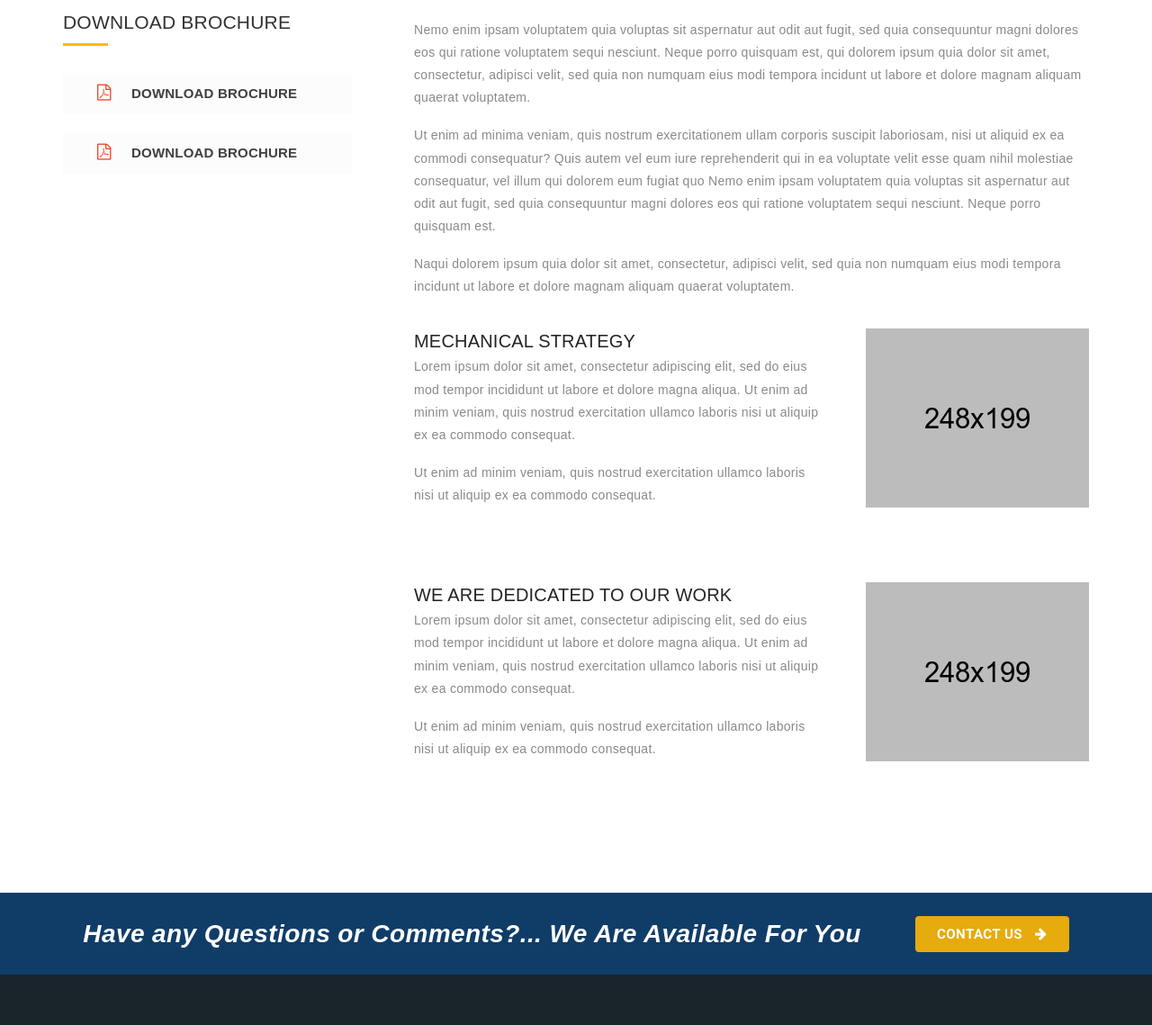
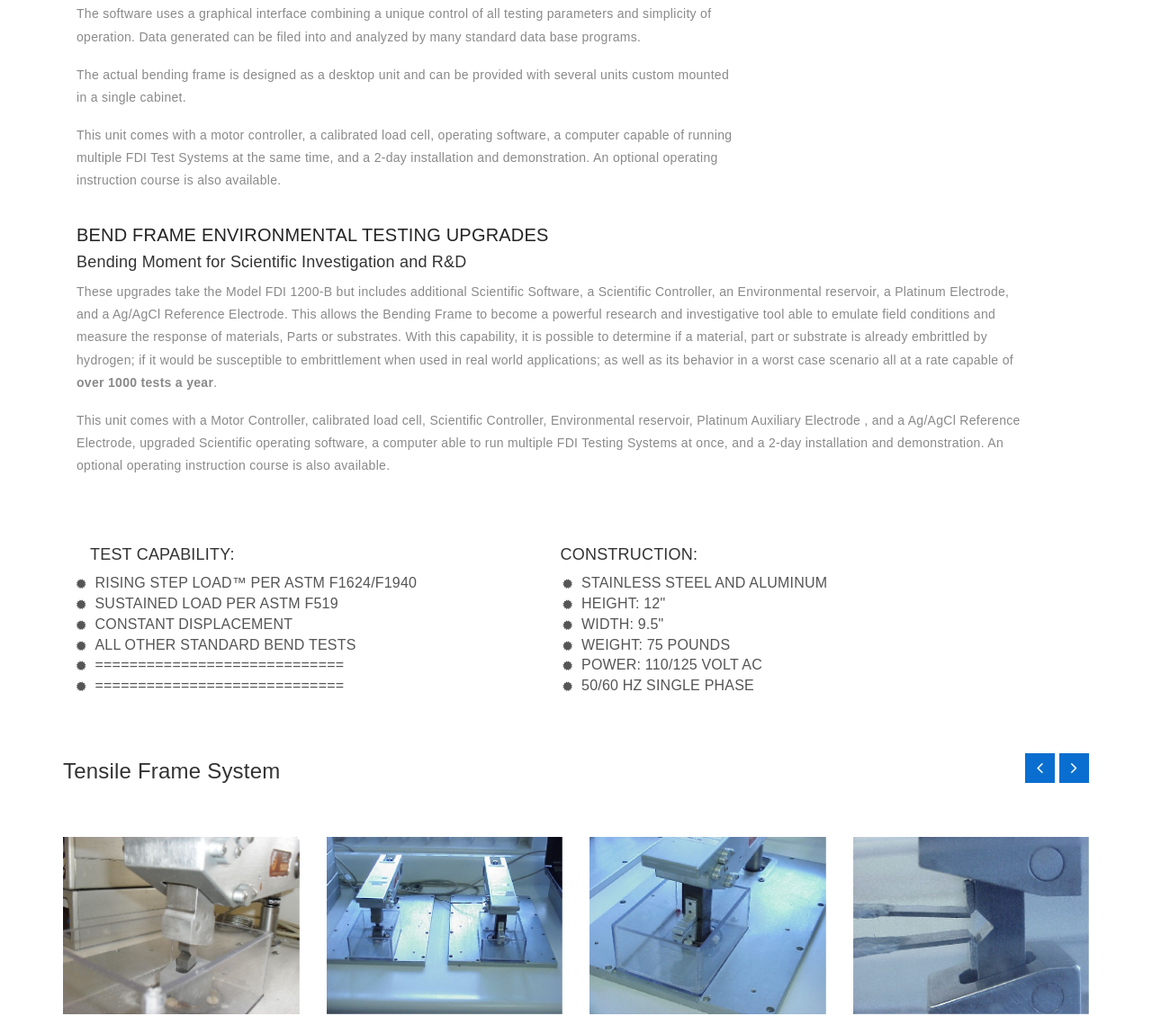
Before and after one commit to jimijack-zz/RSL, a plain HTML site: page bending_frame.html in a window 1280 px wide. Shown: the part 1033-2172 px from the top of the page at 90% size. Drawn offline with nearby package versions, Linux system fonts and the light colour scheme.

Commit message:
Added bending.html content

```diff
--- a/bending_frame.html
+++ b/bending_frame.html
@@ -141,71 +141,164 @@
 
             <div class="row">
                 <!-- Side Menu Section -->
-                <div class="col-md-4 col-sm-12 pull-left">
+
+                <!-- <div class="col-md-3 col-sm-12 pull-left">
                     <div class="single-sidebar-widget">
                         <div class="special-links">
-                            <ul>
-                                <li><a href="tensile_frame.html">Tensile Frame Systems</a></li>
-                                <li class="active"><a href="bending_frame.html">Bending Frame Systems</a></li>
+                                        <ul>
+                                <li class="active"><a href="tensile_frame.html">Tensile Frame Systems</a></li>
+                                <li><a href="bending_frame.html">Bending Frame Systems</a></li>
                                 <li><a href="motor_controller.html">Motor Controller</a></li>
                                 <li><a href="adapters.html">Adapters for Bending & Tensile</a></li>
                                 <li><a href="training_courses.html">RSL™ Training Courses</a></li>
                                 <li><a href="calibration_services.html">RSL™ System Calibration Services</a></li>
-                            </ul>
+                                        </ul>
                         </div>
-                    </div>
+                            </div>
 
                     <div class="single-sidebar-widget">
                         <div class="sec-title">
-                            <h2><span>Download brochure</span></h2>
+                                        <h2><span>Download brochure</span></h2>
                         </div>
                         <ul class="brochure-btns">
                             <li><a href="#" class="clearfix"><i class="fa fa-file-pdf-o"></i> <span>Download Brochure</span> </a></li>
                             <li><a href="#" class="clearfix"><i class="fa fa-file-pdf-o"></i> <span>Download Brochure</span></a></li>
                         </ul>
-                    </div>
-                </div>
+                            </div>
+
+                </div> -->
                 <!-- End Side Menu Section -->
 
                 <!-- About Bending Frame Systems -->
-                <div class="col-md-8 col-sm-12 pull-right tab-content">
+                <div class="col-md-12 col-sm-12 pull-right tab-content">
 
                     <!-- meterial engineering  -->
                     <div class="tab-pane fade in active" id="meterial">
-                        <div class="image-box clearfix">
-                            <img src="images/services/single-service-1.jpg" alt=""/>
-                            <img src="images/services/single-service-2.jpg" alt="" class="pull-right" />
-                        </div>
+                        <!-- <div class="image-box clearfix">
+                                        <img src="images/services/single-service-1.jpg" alt=""/>
+                                        <img src="images/services/single-service-2.jpg" alt="" class="pull-right" />
+                        </div> -->
                         <div class="sec-title">
-                            <h2><span>Bending Frame Systems</span></h2>
-                            <p>Nemo enim ipsam voluptatem quia voluptas sit aspernatur aut odit aut fugit, sed quia consequuntur magni dolores eos qui ratione voluptatem sequi nesciunt. Neque porro quisquam est, qui dolorem ipsum quia dolor sit amet, consectetur, adipisci velit, sed quia non numquam eius modi tempora incidunt ut labore et dolore magnam aliquam quaerat voluptatem.</p>
-                            <p>Ut enim ad minima veniam, quis nostrum exercitationem ullam corporis suscipit laboriosam, nisi ut aliquid ex ea commodi consequatur? Quis autem vel eum iure reprehenderit qui in ea voluptate velit esse quam nihil molestiae consequatur, vel illum qui dolorem eum fugiat quo  Nemo enim ipsam voluptatem quia voluptas sit aspernatur aut odit aut fugit, sed quia consequuntur magni dolores eos qui ratione voluptatem sequi nesciunt. Neque porro quisquam est.</p>
-                            <p>Naqui dolorem ipsum quia dolor sit amet, consectetur, adipisci velit, sed quia non numquam eius modi tempora incidunt ut labore et dolore magnam aliquam quaerat voluptatem.</p>
-                        </div>
-                        <div class="image-caption-box">
-                            <div class="text-box">
-                                <h2>mechanical  Strategy</h2>
-                                <p>Lorem ipsum dolor sit amet, consectetur adipiscing elit, sed do eius mod tempor incididunt ut labore et dolore magna aliqua. Ut enim ad minim veniam, quis nostrud exercitation ullamco laboris nisi ut aliquip ex ea commodo consequat. </p>
-                                <p>Ut enim ad minim veniam, quis nostrud exercitation ullamco laboris nisi ut aliquip ex ea commodo consequat. </p>
+                            <h2><span>4-Point Bending Frame Systems</span></h2>
+                            <div class="col-md-8 sol-sm-12">
+                                <p><strong>Model FDI 1200-B Rising Step Load<sup>TM</sup> Bend Test System<br /></strong>Quality Monitoring Using a Bending Moment</p>
+                                <p>This unit utilizes a constant displacement bending arm precisely controlled through software developed  especially for this equipment. Although  designed for ASTM F519 testing, by combining its use of 4-Point Bending and  various fixtures, the versatile FDI 1200-B test system can perform a broad variety of tests, including quality control tests for plating in bending on single edged notched square bars, and with the right fixtures, the same bend frame can test actual parts such as Fasteners, <strong>even C-Rings in compression and Tensile Coupons in tension!</strong></p>
+                                <p>With the use of Certified Test Specimen, in 24 HOURS, you can QUANTITATIVLY measure the hydrogen generated by any specific plating process QUICKLY giving you useful information to help you improve the quality of your parts or plating baths.</p>
+                                <p>The software uses a graphical  interface combining a unique control of all testing parameters and simplicity of operation. Data generated can be filed into and analyzed by many standard  data base programs.</p>
+                                <p> The actual bending frame is designed as a desktop unit and can be provided with several units custom mounted in a single cabinet.</p>
+                                <p>This unit comes with a motor controller, a calibrated load cell, operating software, a computer capable of  running multiple FDI Test Systems at the same time, and a 2-day installation  and demonstration. An optional operating  instruction course is also available.</p>
                             </div>
-                            <div class="caption-box-img">
-                                <img src="images/services/single-service-3.jpg" alt="Awesome Image"/>
+                            <div class="col-md-4 col-sm-12">
+                                <img src="images/services/bending_frame8.jpg" alt="" width="300"/>
                             </div>
                         </div>
-                        <div class="image-caption-box">
+                        <div class="image-caption-box col-md-12 col-sm-12">
                             <div class="text-box">
-                                <h2>We are dedicated to our work</h2>
-                                <p>Lorem ipsum dolor sit amet, consectetur adipiscing elit, sed do eius mod tempor incididunt ut labore et dolore magna aliqua. Ut enim ad minim veniam, quis nostrud exercitation ullamco laboris nisi ut aliquip ex ea commodo consequat.</p>
-                                <p>Ut enim ad minim veniam, quis nostrud exercitation ullamco laboris nisi ut aliquip ex ea commodo consequat. </p>
+                                <h2>Bend Frame Environmental Testing Upgrades</h2>
+                                <h4>Bending Moment for Scientific Investigation and R&amp;D</h4>
+                                <p>These upgrades take the Model FDI  1200-B but includes additional Scientific Software, a Scientific Controller, an Environmental reservoir, a Platinum Electrode, and a Ag/AgCl Reference  Electrode. This allows the Bending Frame to become a powerful research and investigative tool able to emulate field conditions and measure the response of  materials, Parts or substrates. With this capability, it is possible to determine if a material, part or substrate  is already   embrittled by hydrogen; if it would be susceptible to embrittlement when used in real world applications; as well as its behavior in a worst case scenario all at a rate capable of <strong>over 1000 tests a year</strong>.</p>
+                                <p> This unit comes with a Motor Controller, calibrated load cell, Scientific Controller, Environmental reservoir, Platinum Auxiliary Electrode , and a Ag/AgCl Reference Electrode, upgraded  Scientific operating software, a computer able to run multiple FDI Testing  Systems at once, and a 2-day installation and demonstration. An optional operating instruction course is also available.</p>
                             </div>
-                            <div class="caption-box-img">
-                                <img src="images/services/single-service-4.jpg" alt="Awesome Image"/>
+                                        <!-- <div class="caption-box-img">
+                                <img src="images/services/single-service-3.jpg" alt="Awesome Image"/>
+                                        </div> -->
+                        </div>
+                        <div class="image-caption-box col-md-12 col-sm-12">
+
+                            <div class="text-box">
+                                <h4 class="col-md-6">TEST CAPABILITY:</h4>
+                                <h4 class="col-md-6">CONSTRUCTION:</h4>
+                                <table border="0" cellspacing="0" style="border-collapse: collapse" width="100%">
+                                    <tr>
+                                        <td width="25%">Rising Step Load™ per ASTM F1624/F1940</td>
+                                        <td width="25%">Stainless Steel and Aluminum</td>
+                                    </tr>
+                                    <tr>
+                                        <td width="25%">Sustained Load per ASTM F519</td>
+                                        <td width="25%">Height: 12"</td>
+                                    </tr>
+                                    <tr>
+                                        <td width="25%">Constant Displacement</td>
+                                        <td width="25%">Width: 9.5"</td>
+                                    </tr>
+                                    <tr>
+                                        <td width="25%">All other standard bend tests</td>
+                                        <td width="25%">Weight: 75 pounds</td>
+                                    </tr>
+                                    <tr>
+                                        <td width="25%">=============================</td>
+                                        <td width="25%">Power: 110/125 Volt AC</td>
+                                    </tr>
+                                    <tr>
+                                        <td width="25%">=============================</td>
+                                        <td width="25%">50/60 Hz Single Phase</td>
+                                    </tr>
+
+                                </table>
                             </div>
+
                         </div>
+
+
+
                     </div>
 
                 </div>
-                <!-- End About Bending Frame Systems -->
+                <!-- End About Tensile Frame Systems -->
+            </div>
+                <!-- IMAGE SLIDER -->
+            <div class="row">
+                <div class="container clearfix">
+                    <div class="section_header common">
+                        <h3>Tensile Frame System</h3>
+                    </div>
+                    <div class="our-pro-slider">
+
+                        <div class="pro-sliders">
+                            <div class="item">
+                                <img src="images/services/BendingFrame/bending_frame1.jpg"  alt="">
+                            </div>
+
+                            <div class="item">
+                                <img src="images/services/BendingFrame/bending_frame2.jpg"  alt="">
+                            </div>
+
+                            <div class="item">
+                                <img src="images/services/BendingFrame/bending_frame3.jpg"  alt="">
+                            </div>
+
+                            <div class="item">
+                                <img src="images/services/BendingFrame/bending_frame4.jpg"  alt="">
+                            </div>
+
+                            <div class="item">
+                                <img src="images/services/BendingFrame/bending_frame5.jpg"  alt="">
+                            </div>
+
+                            <div class="item">
+                                <img src="images/services/BendingFrame/bending_frame6.jpg"  alt="">
+                            </div>
+
+                            <div class="item">
+                                <img src="images/services/BendingFrame/bending_frame7.jpg"  alt="">
+                            </div>
+
+                            <div class="item">
+                                <img src="images/services/BendingFrame/bending_frame8.jpg"  alt="">
+                            </div>
+
+                            <div class="item">
+                                <img src="images/services/BendingFrame/bending_frame9.jpg"  alt="">
+                            </div>
+
+                            <div class="item">
+                                <img src="images/services/BendingFrame/bending_frame10.jpg"  alt="">
+                            </div>
+
+                        </div>
+
+                    </div>
+                </div>
             </div>
 
         </div>
```
Also changed, not shown: images/services/BendingFrame/bending_frame1.jpg (added), images/services/BendingFrame/bending_frame10.jpg (added), images/services/BendingFrame/bending_frame2.jpg (added), images/services/BendingFrame/bending_frame3.jpg (added), images/services/BendingFrame/bending_frame4.jpg (added), images/services/BendingFrame/bending_frame5.jpg (added), images/services/BendingFrame/bending_frame6.jpg (added), images/services/BendingFrame/bending_frame7.jpg (added), images/services/BendingFrame/bending_frame8.jpg (added), images/services/BendingFrame/bending_frame9.jpg (added), images/services/bending_frame8.jpg (added), 4 other files.
